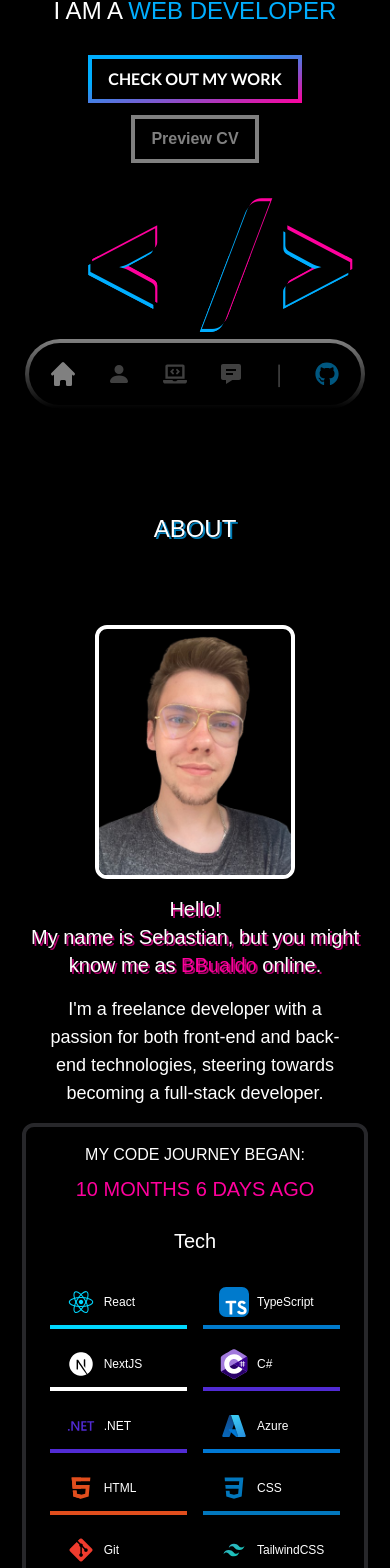
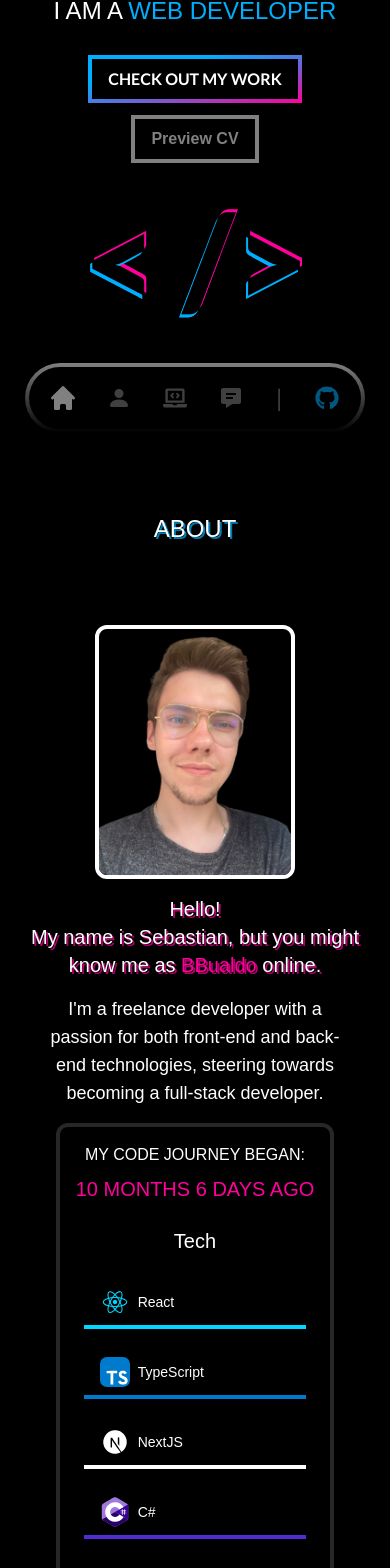
Before and after one commit to BBualdo/Portfolio.BBualdo, a Next.js app: page / in a window 390 px wide. Shown: the part 371-1939 px from the top of the page. Built offline with nearby package versions, Linux system fonts and the light colour scheme; a web font is replaced by a local one.

Commit message:
Fixed mobile typography and icons shrinking on mobile devices

```diff
--- a/src/components/About/Tech.tsx
+++ b/src/components/About/Tech.tsx
@@ -34,7 +34,7 @@ const Tech = () => {
           </p>
         </div>
         <h3 className="mt-2">Tech</h3>
-        <ul className="xs:max-lg:grid grid-cols-2">
+        <ul className="md:max-lg:grid xs:max-md:flex flex-col gap-2 grid-cols-2">
           {skills.sort((a, b) => a.priority - b.priority).map((skill, index) => (
             <motion.li
               variants={fadeIn("left", (index + 1) / 4, 1, 1)}
@@ -46,10 +46,10 @@ const Tech = () => {
               style={{ boxShadow: `0 4px 0 ${skill.color}` }}
             >
               <div className="flex items-center gap-2">
-                <div className="relative h-[30px] w-[30px] xl:h-[50px] xl:w-[50px]">
+                <div className="relative flex-shrink-0 h-[30px] w-[30px] xl:h-[50px] xl:w-[50px]">
                   <Image alt={skill.name} src={skill.imagePath} fill />
                 </div>
-                <p className="text-xs lg:text-sm xl:text-base">{skill.name}</p>
+                <p className="text-sm xl:text-base">{skill.name}</p>
               </div>
             </motion.li>
           ))}
--- a/src/components/Projects/Projects.tsx
+++ b/src/components/Projects/Projects.tsx
@@ -81,7 +81,7 @@ export default function Projects() {
               {project.technologies.map((t, index) => (
                 <li
                   key={index}
-                  className="my-2 mr-2 inline-block rounded-xl border-2 border-viceCyan bg-viceCyan/10 px-4 py-2 font-bold text-white shadow-[0_4px_0] shadow-viceCyan"
+                  className="my-2 mr-2 text-xs md:text-base inline-block rounded-xl border-2 border-viceCyan bg-viceCyan/10 px-4 py-2 font-bold text-white shadow-[0_4px_0] shadow-viceCyan"
                 >
                   {t}
                 </li>
--- a/src/components/backgrounds/glitch.module.css
+++ b/src/components/backgrounds/glitch.module.css
@@ -3,7 +3,7 @@
 }
 
 .text {
-  @apply relative top-52 whitespace-nowrap text-[10rem] font-black text-black xs:max-lg:right-24 lg:top-60 lg:text-[20rem];
+  @apply relative top-52 whitespace-nowrap text-[8rem] md:text-[10rem] font-black text-black xs:max-lg:right-24 lg:top-60 lg:text-[20rem];
   text-shadow:
     -2px 3px 0 rgb(0, 174, 255),
     2px -3px 0 rgb(255, 0, 157);
--- a/src/components/shared/Nav.tsx
+++ b/src/components/shared/Nav.tsx
@@ -10,7 +10,7 @@ import { FaGithub } from "react-icons/fa";
 
 export default function Nav() {
   return (
-    <nav className="fixed bottom-16 z-50 w-full opacity-50 transition-all duration-500 hover:opacity-100">
+    <nav className="fixed bottom-10 md:bottom-16 z-50 w-full opacity-50 transition-all duration-500 hover:opacity-100">
       <div className="gradient-bw mx-auto h-[70px] max-w-[340px] rounded-full p-1 lg:max-w-[440px]">
         <div className="mx-auto flex h-full w-full items-center justify-center gap-8 rounded-full bg-black p-4 text-2xl text-white/50 lg:gap-10 lg:text-3xl">
           <Link
```
